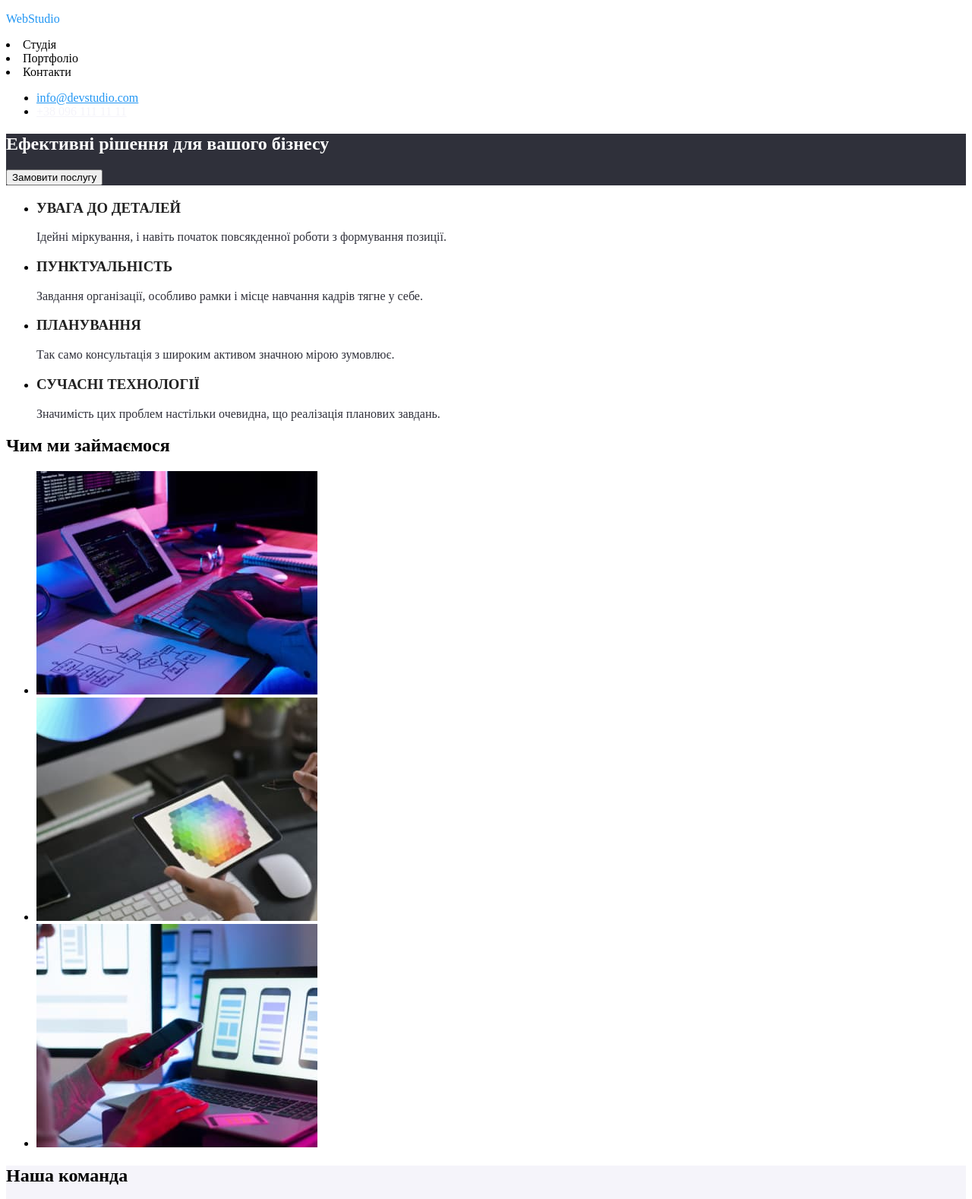
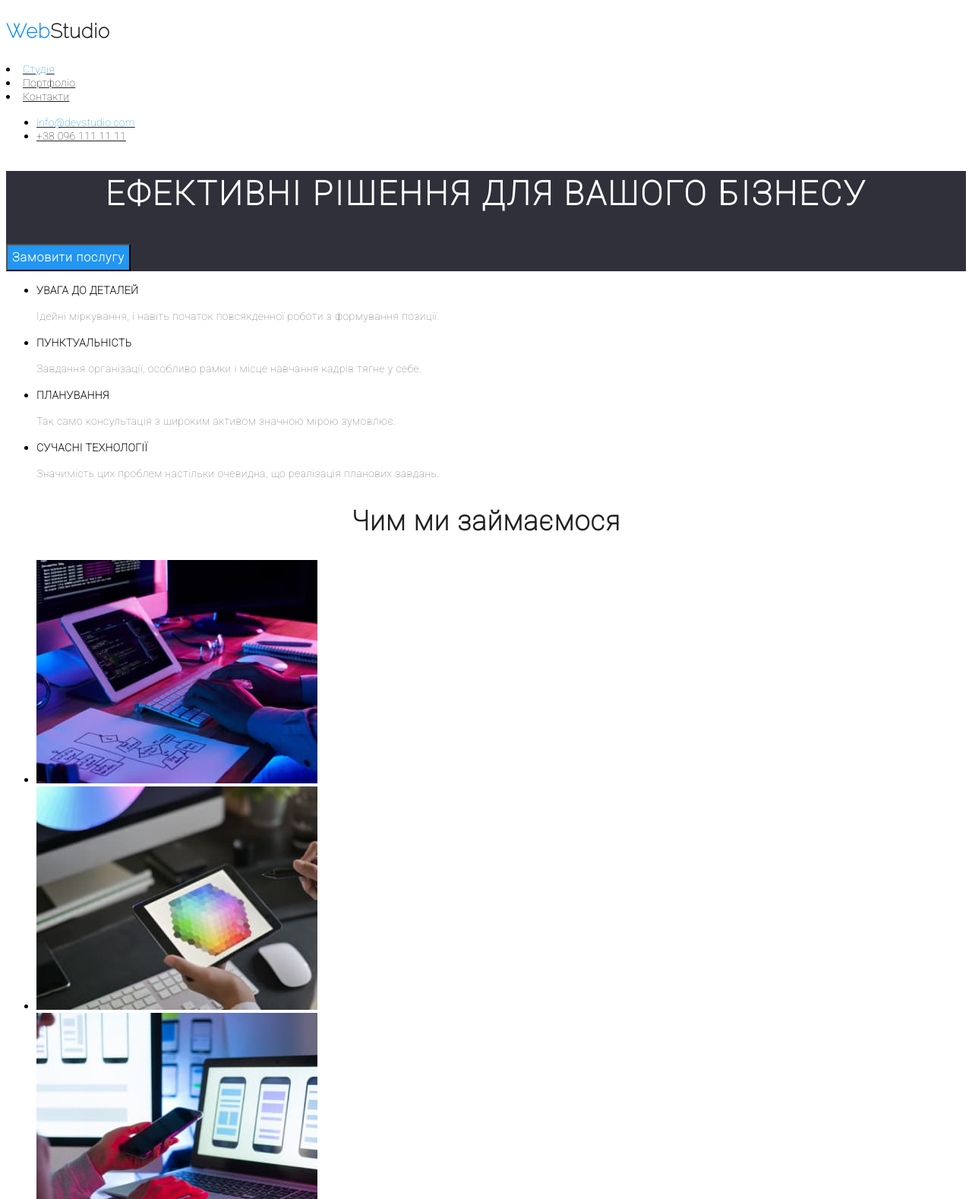
Before and after one commit to Roman18112007/Web-studio, a plain HTML site: page index.html in a window 1280 px wide. Shown: the top 1578 px of the page at 76% size. Drawn offline with Linux system fonts and the light colour scheme.

Commit message:
finish homework

```diff
--- a/css/styles.css
+++ b/css/styles.css
@@ -4,8 +4,9 @@
 --background-colour:#2F303A;
 --add-white:#FFFFFF;
 --bg-light-gray:#F5F4FA;
+--add-gray:#757575;
 }
-.WebStudio
+/* .WebStudio
 {
     color: var(--accent-color);
 }
@@ -48,4 +49,122 @@ p
 .email
 {
     color: var(--accent-color);
+ }  */
+ .body {
+ font-family: Playfair Display;}
+ .WebStudio {
+        font-family: Raleway;
+        font-size: 26px;
+     font-weight: 700;
+       letter-spacing: 0.78px;
+   color: var(--main-color);
 }
+.colortext {
+    color:var(--accent-color);
+    }
+    .nav-link {
+        color: var(--main-color);
+            font-family: Roboto;
+            font-size: 14px;
+            letter-spacing: 0.28px;
+
+    }
+    .header-info
+    {
+        color:var(--main-color);
+            font-family: Roboto;
+            font-size: 14px;
+           letter-spacing: 0.28px;
+    }
+.main-content{
+    background-color: var(--background-colour);
+}
+.main-content-title {
+    color:var(--add-white);
+        text-align: center;
+        font-family: Roboto;
+        font-size: 44px;
+             line-height: 60px; /* 136.364% */
+        letter-spacing: 2.64px;
+        text-transform: uppercase;
+}
+.main-content-btn {
+    color:var(--add-white);
+        font-family: Roboto;
+        font-size: 16px;
+        font-weight: 700;
+        line-height: 30px;
+        /* 187.5% */
+        letter-spacing: 0.96px;
+        text-align: center;
+         background: var(--accent-color);
+           }
+           .main-rules-title {
+            color: var(--main-color);
+                font-family: Roboto;
+                font-size: 14px;
+              letter-spacing: 0.42px;
+               }
+               .main-rules-item-text {
+                color: var(--add-gray);
+                font-family: Roboto;
+                font-size: 14px;
+                 line-height: 24px;
+                /* 171.429% */
+                letter-spacing: 0.42px;
+  }
+.main-do-title
+{
+    color:var(--main-color);
+        text-align: center;
+        font-family: Roboto;
+        font-size: 36px;
+        letter-spacing: 1.08px;
+}
+.main-teams-title
+{
+    color:var(--main-color);
+        text-align: center;
+        font-family: Roboto;
+        font-size: 36px;
+        letter-spacing: 1.08px;
+}
+
+.main-team-title
+{color: var(--main-color);
+font-family: Roboto;
+font-size: 16px;
+font-weight: 500;
+letter-spacing: 0.48px;}
+.main-team-item-text {
+    color: var(--add-gray);
+       font-family: Roboto;
+     letter-spacing: 0.48px;
+}
+.footer
+{
+    background-color:var(--background-colour)
+}
+.footer-item-text {
+    color: var(--add-white);
+        font-family: Raleway;
+        font-size: 26px;
+         font-weight: 700;
+        letter-spacing: 0.78px;
+}
+.footer-map {
+    color:var(--add-white);
+        font-family: Roboto;
+        font-size: 14px;
+        font-style: normal;
+        line-height: 24px;
+        /* 171.429% */
+        letter-spacing: 0.42px;
+}
+.footer-date {
+    color: rgba(255, 255, 255, 0.60);
+        font-family: Roboto;
+        font-size: 14px;
+        font-style: normal;
+        letter-spacing: 0.42px;
+}
--- a/index.html
+++ b/index.html
@@ -1,104 +1,107 @@
 <!DOCTYPE html>
 <html lang="en">
+
 <head>
-    <meta charset="UTF-8" >
-    <meta name="viewport" content="width=device-width, initial-scale=1.0" >
+  <meta charset="UTF-8">
+  <meta name="viewport" content="width=device-width, initial-scale=1.0">
   <title>WebStudio</title>
   <link rel="stylesheet" href="./css/styles.css">
   <link rel="preconnect" href="https://fonts.googleapis.com">
   <link rel="preconnect" href="https://fonts.gstatic.com" crossorigin>
   <link href="https://fonts.googleapis.com/css2?family=Raleway:wght@100&family=Roboto:wght@100&display=swap"
     rel="stylesheet">
+</head>
 
-  </head>
-  <body>
-    <header>
-      <p class="WebStudio">WebStudio</p>
-      <nav>
-        <ul class="portfolio"></ul>
-          <li>Студія</li>
-          <li>Портфоліо</li>
-          <li>Контакти</li>
+<body class="body">
+  <header class="header">
+    <p class="WebStudio"><span class="colortext">Web</span>Studio</p>
+    <nav class="nav">
+      <ul class="list nav-list"></ul>
+      <li class="nav-item"><a href="" class="nav-link"><span class="colortext">Студія</span></a></li>
+      <li class="nav-item"><a href="" class="nav-link">Портфоліо</a></li>
+      <li class="nav-item"><a href="" class="nav-link">Контакти</a></li>
       </ul>
     </nav>
-      <ul>
-        <li><a class="email" href="mailto:info@devstudio.com">info@devstudio.com</a></li>
-        <li><a class="data" href="tel+380961111111">+38 096 111 11 11</a></li>
+    <ul class="list header-list">
+      <li class="header-item"><a class="header-info" href="mailto:info@devstudio.com"><span class="colortext">info@devstudio.com</span></a></li>
+      <li class="header-item"><a class="header-info" href="tel+380961111111">+38 096 111 11 11</a></li>
     </ul>
   </header>
-    <main>
-      <section class="bussines">
-        <h1 class="effectively">Ефективні рішення для вашого бізнесу</h1>
-        <button type="button">Замовити послугу</button>
+  <main class="main">
+    <section class="main-content">
+      <h1 class="main-content-title">Ефективні рішення для вашого бізнесу</h1>
+      <button class="main-content-btn" type="button">Замовити послугу</button>
     </section>
-      <section>
-        <ul>
-          <li>
-            <h3>УВАГА ДО ДЕТАЛЕЙ</h3>
-            <p>
+    <section class="main-rules">
+      <ul class="list main-rules-list">
+        <li class="main-rules-item">
+          <h3 class="main-rules-title">УВАГА ДО ДЕТАЛЕЙ</h3>
+          <p class="main-rules-item-text">
             Ідейні міркування, і навіть початок повсякденної роботи з
             формування позиції.
           </p>
         </li>
-          <li>
-            <h3>ПУНКТУАЛЬНІСТЬ</h3>
-            <p>
+        <li class="main-rules-item">
+          <h3 class="main-rules-title">ПУНКТУАЛЬНІСТЬ</h3>
+          <p class="main-rules-item-text">
             Завдання організації, особливо рамки і місце навчання кадрів тягне
             у себе.
           </p>
         </li>
-          <li>
-            <h3>ПЛАНУВАННЯ</h3>
-            <p>
+        <li class="main-rules-item">
+          <h3 class="main-rules-title">ПЛАНУВАННЯ</h3>
+          <p class="main-rules-item-text">
             Так само консультація з широким активом значною мірою зумовлює.
           </p>
         </li>
-          <li>
-            <h3>СУЧАСНІ ТЕХНОЛОГІЇ</h3>
-            <p>
+        <li class="main-rules-item">
+          <h3 class="main-rules-title">СУЧАСНІ ТЕХНОЛОГІЇ</h3>
+          <p class="main-rules-item-text">
             Значимість цих проблем настільки очевидна, що реалізація планових
             завдань.
           </p>
         </li>
       </ul>
     </section>
-      <section>
-        <h2>Чим ми займаємося</h2>
-        <ul>
-          <li><img src="./images/classes/classes_img1.jpg" alt="create programs" ></li>
-          <li><img src="./images/classes/classes_img2.jpg" alt="sell devices" ></li>
-          <li><img src="./images/classes/classes_img3.jpg" alt="create" ></li>
+    <section class="main-do">
+      <h2 class="main-do-title">Чим ми займаємося</h2>
+      <ul class="list main-do-list">
+        <li class="main-do-item"><img src="./images/classes/classes_img1.jpg" alt="create programs"></li>
+        <li class="main-do-item"><img src="./images/classes/classes_img2.jpg" alt="sell devices"></li>
+        <li class="main-do-item"><img src="./images/classes/classes_img3.jpg" alt="create"></li>
       </ul>
     </section>
-      <section class="team">
-        <h2>Наша команда</h2>
-        <ul>
-          <li><img src="./images/team/team_img2.jpg" alt="Ігор Дем'яненко">
-          <h3>Ігор Дем'яненко</h3>
-        <p>Product Designer</p>
+    <section class="main-team">
+      <h2 class="main-teams-title">Наша команда</h2>
+      <ul class=" list list-team">
+        <li><img src="./images/team/team_img2.jpg" alt="Ігор Дем'яненко" class="main-team-img">
+          <h3 class="main-team-title">Ігор Дем'яненко</h3>
+          <p class="main-team-item-text">Product Designer</p>
         </li>
-      <li><img src="./images/team/team_img1.jpg" alt="Ольга Рєпіна">
-      <h3> Ольга Рєпіна</h3>
-      <p> Frontend Developer</p></li>
-      <li>
-        <img src="./images/team/team_img3.jpg" alt="Микола Тарасов">
-        <h3>Микола Тарасов</h3>
-        <p>Marketing</p>
+        <li class="main-team-item"><img src="./images/team/team_img1.jpg" alt="Ольга Рєпіна"
+            class="main-team-img">
+          <h3 class="main-team-title"> Ольга Рєпіна</h3>
+          <p class="main-team-item-text"> Frontend Developer</p>
         </li>
-      <li><img src="./images/team/team_img4.jpg" alt="Михайло Єрмаков">
-      <h3>Михайло Єрмаков</h3>
-    <p>UI Designer</p></li>
+        <li class="main-team-item">
+          <img src="./images/team/team_img3.jpg" alt="Микола Тарасов" class="main-team-img">
+          <h3 class="main-team-title">Микола Тарасов</h3>
+          <p class="main-team-item-text">Marketing</p>
+        </li>
+        <li class="main-team-item"><img src="./images/team/team_img4.jpg" alt="Михайло Єрмаков"
+            class="main-team-img">
+          <h3 class="main-team-title">Михайло Єрмаков</h3>
+          <p class="main-team-item-text">UI Designer</p>
+        </li>
       </ul>
     </section>
   </main>
   <footer class="footer">
-      <p class="WebStudio">WebStudio</p>
-      <address>
-        <a class="maps" href="https://goo.gl/maps/a296i8g7qxYp3x9m8" target="_blank"
-          >м. Київ, пр-т Лесі Українки, 26</a
-        >
-        <a class="data" href="mailto:info@devstudio.com">info@devstudio.com</a>
-        <a class="data" href="tel:+380961111111">+38 096 111 11 11</a>
+    <p class="footer-item-text"><span class="colortext">Web</span>Studio</p>
+    <address class="footer-content-address">
+      <a class="footer-map" href="https://goo.gl/maps/a296i8g7qxYp3x9m8" target="_blank">м. Київ, пр-т Лесі Українки, 26</a>
+      <a class="footer-date" href="mailto:info@devstudio.com">info@devstudio.com</a>
+      <a class="footer-date" href="tel:+380961111111">+38 096 111 11 11</a>
     </address>
   </footer>
 </body>
```
Lines whose indentation alone changed are shown as unchanged.
